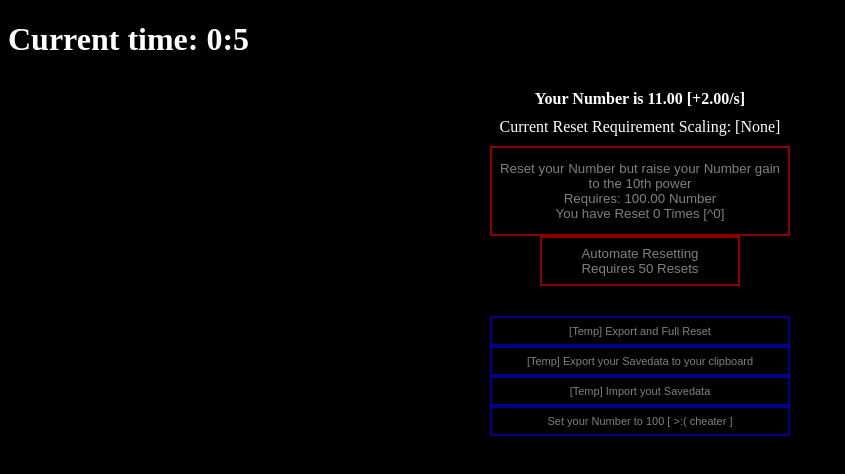
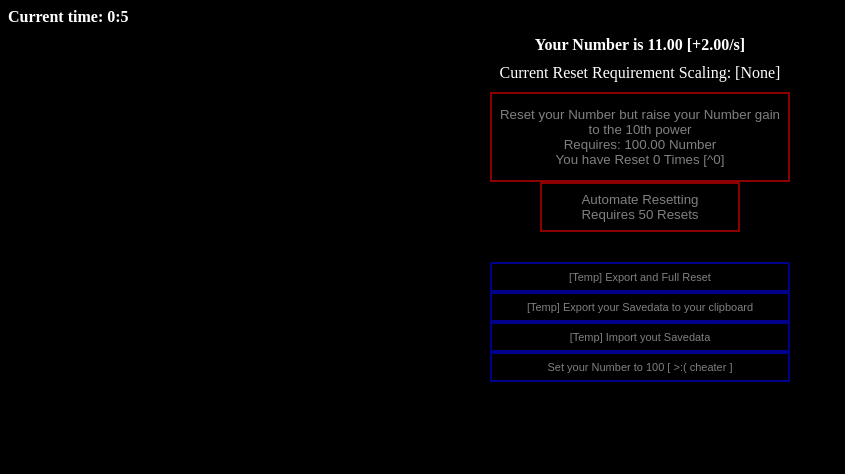
Before and after one commit to FlamemasterNXF/ExpantaReach, a plain HTML site: page index.html in a window 1280 px wide. Shown: the whole page, without its empty margins (0-845 px from the left). Drawn offline with Linux system fonts and the light colour scheme.

Commit message:
Update index.html

```diff
--- a/index.html
+++ b/index.html
@@ -19,9 +19,9 @@
     <title>The Grind</title>
 </head>
 <body>
-    <h1 style="color: white;">
+    <strong style="color: white;">
     Current time: <span id="timer1">0</span>:<span id="timer2">00</span>
-  </h1>
+  </strong>
 <div class="flexBox" id="mainPageContainer" style="display: flex">
     <strong class="flexBox generalText" id="tiCheck" style="color: goldenrod">You have entered the True Infinity. (Reset 5 is effected by Reset 4's effect)</strong>
     <strong class="flexBox generalText" id="number">0</strong>
```
